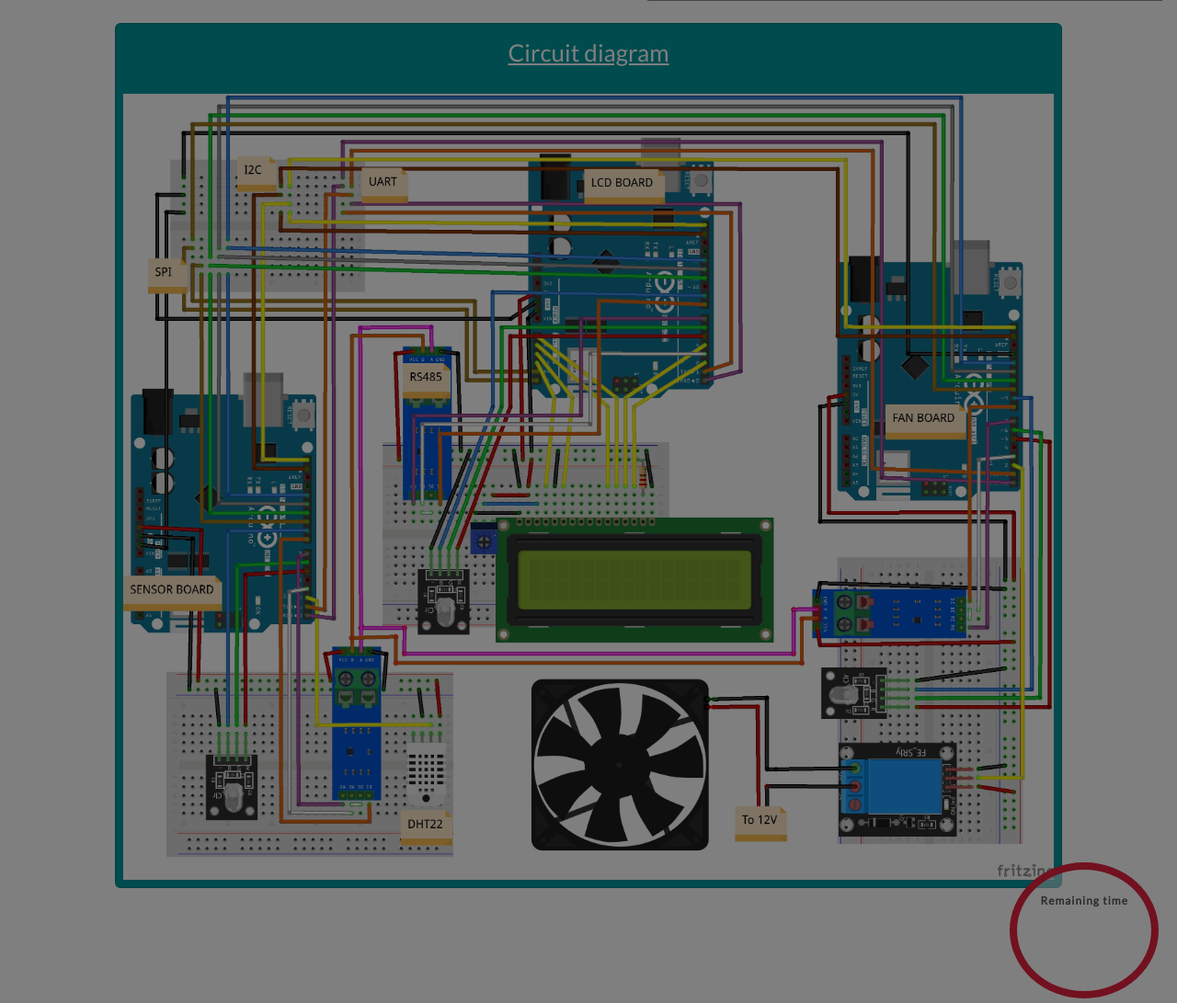
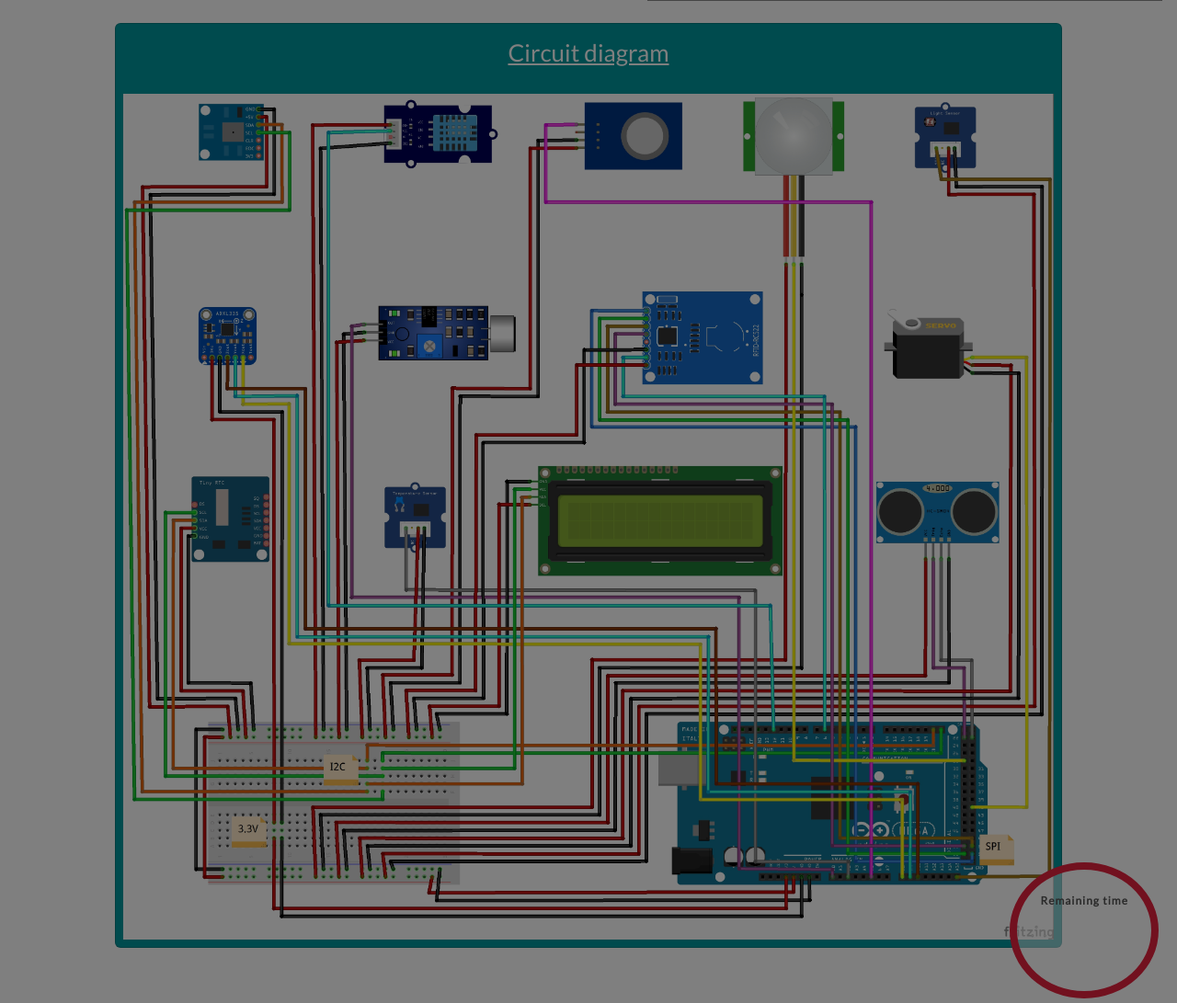
Before and after one commit to cRejon/in4labs_perception, a Flask app: template in4labs_perception_app/templates/index.html in a window 1280 px wide. Shown: the part 629-1720 px from the top of the page at 92% size. Run offline with Flask 3, Linux system fonts and the light colour scheme; the template is opened without the code that fills it: most values are stand-ins (such as "Sample title", 1, 10 or a date in 2020); parts of the project's set-up code (start-up, migrations or seed data) failed here and were passed over; some libraries are stand-ins or nearby versions.

Commit message:
Add circuit diagram

```diff
--- a/in4labs_perception_app/templates/index.html
+++ b/in4labs_perception_app/templates/index.html
@@ -39,7 +39,7 @@
                         <div class="card-body">
                           <h3><u>Circuit diagram</u></h3>
                         </div>
-                        <img src="{{ url_for('static', filename='img/circuit_diagram.jpg') }}" class="img img-fluid m-2" alt="Circuit diagram">
+                        <img src="{{ url_for('static', filename='img/circuit_diagram_perception.jpg') }}" class="img img-fluid m-2" alt="Circuit diagram">
                     </div>
                 </div>
             </div>
```
Also changed, not shown: in4labs_perception_app/static/img/circuit_diagram.jpg (deleted), in4labs_perception_app/static/img/circuit_diagram_perception.jpg (added).
